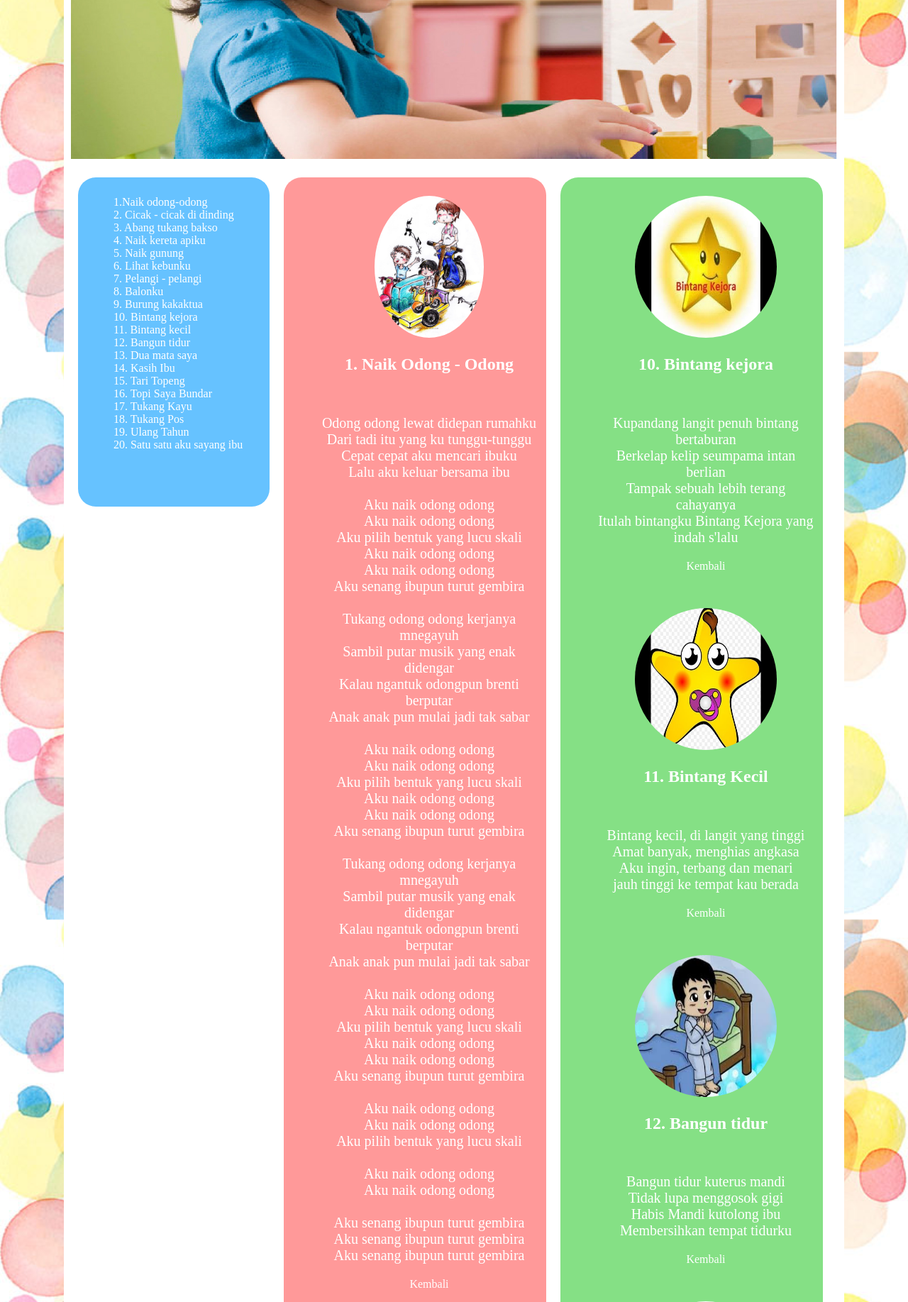
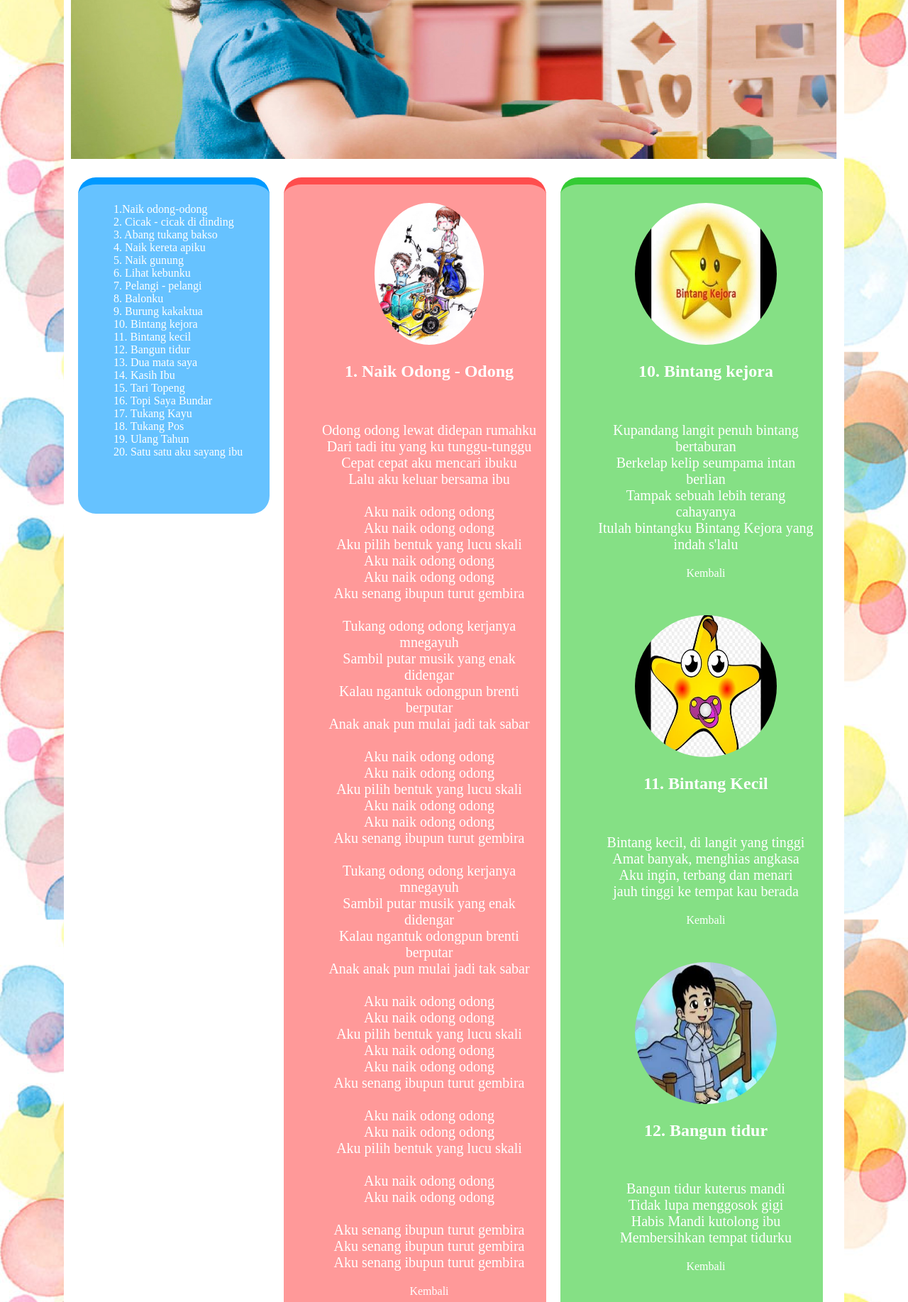
Before and after one commit to adywijaya/PWEB161_51014001, a PHP site: page / in a window 1280 px wide. Shown: the part 304-2139 px from the top of the page at 71% size. Run offline with PHP 8.4, Linux system fonts and the light colour scheme.

Commit message:
tugas 3
penambahan dekorasi

```diff
--- a/Tugas3/css/style.css
+++ b/Tugas3/css/style.css
@@ -67,6 +67,7 @@ h2
 	padding: 10px;
 	margin: 10px;
 	float: left;
+	border-top: 10px solid #0099ff;
 }
 
 /*==========================================================================================================<----------------------<*Layout tengah*/
@@ -79,6 +80,7 @@ h2
 	margin: 10px;
 	float: left;
 	text-align: center;
+	border-top: 10px solid #ff4d4d;
 }
 
 .middle img
@@ -98,6 +100,7 @@ h2
 	margin: 10px;
 	float: left;
 	text-align: center;
+	border-top: 10px solid #34cb34;
 }
 
 .right img
```
